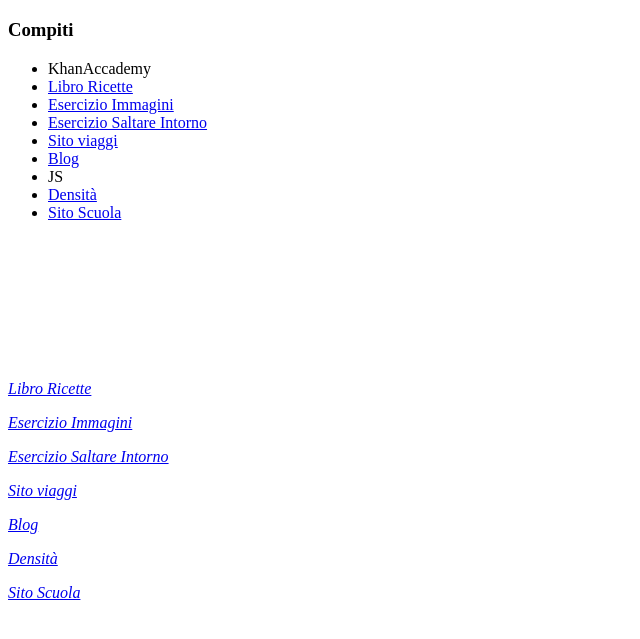
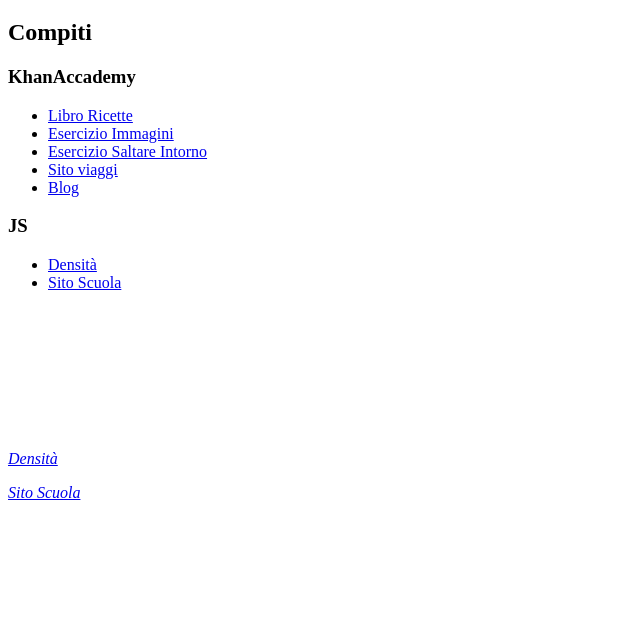
Before and after one commit to ilPaolino8103/ilPaolino8103.github.io, a plain HTML site: page index.html in a window 1280 px wide. Shown: the part 61-700 px from the top of the page, without its empty margins (0-640 px from the left). Drawn offline with Linux system fonts and the light colour scheme.

Commit message:
Update index.html

```diff
--- a/index.html
+++ b/index.html
@@ -7,19 +7,19 @@
 
 <body>
     <h1>Paolo's Index</h1>
-    <h3>Compiti</h3>
+    <h2>Compiti</h2>
+    <h3>KhanAccademy</h3>
     <ul>
-        <li>KhanAccademy</li>
-        <li><a href="#1k">Libro Ricette</a></li>
-        <li><a href="#2k">Esercizio Immagini</a></li>
-        <li><a href="#3k">Esercizio Saltare Intorno</a></li>
-        <li><a href="#4k">Sito viaggi</a></li>
-        <li><a href="#5k">Blog</a></li>
-        <li>JS</li>
+        <li><a href="https://ilpaolino8103.github.io/KhanAccademy/Docs/LibroRicette.html">Libro Ricette</a></li>
+        <li><a href="https://ilpaolino8103.github.io/KhanAccademy/Docs/SaltareIntorno.html">Esercizio Immagini</a></li>
+        <li><a href="https://ilpaolino8103.github.io/KhanAccademy/Docs/Viaggi.html">Esercizio Saltare Intorno</a></li>
+        <li><a href="https://ilpaolino8103.github.io/KhanAccademy/Docs/Viaggi.html">Sito viaggi</a></li>
+        <li><a href="https://ilpaolino8103.github.io/KhanAccademy/Docs/Blog.html">Blog</a></li>
+    </ul>
+    <h3>JS</h3>
+    <ul>
         <li><a href="#1j">Densità</a></li>
         <li><a href="#2j">Sito Scuola</a></li>
-
-
     </ul>
     <br>
     <br>
@@ -28,14 +28,9 @@
     <br>
     <br>
     <br>
-    <p id="1k"><em> <a href="https://ilpaolino8103.github.io/KhanAccademy/Docs/LibroRicette.html">Libro Ricette</a></em>
-    </p>
-    <p id="2k"><em> <a href="https://ilpaolino8103.github.io/KhanAccademy/Docs/Immagini.html">Esercizio
-                Immagini</a></em></p>
-    <p id="3k"><em> <a href="https://ilpaolino8103.github.io/KhanAccademy/Docs/SaltareIntorno.html">Esercizio Saltare
-                Intorno</a></em></p>
-    <p id="4k"><em> <a href="https://ilpaolino8103.github.io/KhanAccademy/Docs/Viaggi.html">Sito viaggi</a></em></p>
-    <p id="5k"><em> <a href="https://ilpaolino8103.github.io/KhanAccademy/Docs/Blog.html">Blog</a></em></p>
+
+
+
     <p id="1j"><em> <a href="https://ilpaolino8103.github.io/JS/Compito11aprile.html">Densità</a></em></p>
     <p id="2j"><em> <a href="https://ilpaolino8103.github.io/JS/Scuola/Docs/Scuola.html">Sito Scuola</a></em></p>
 
```
